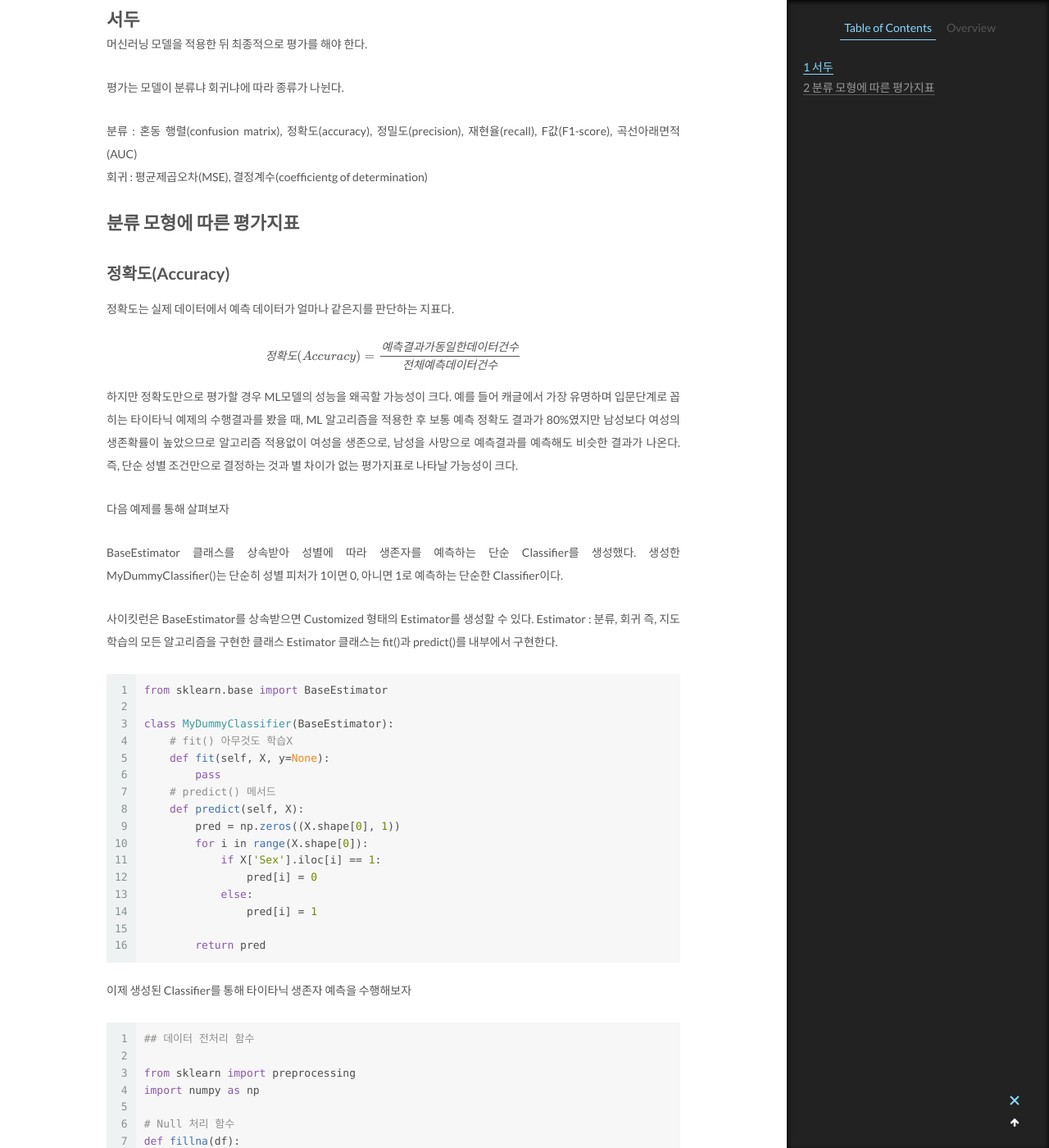
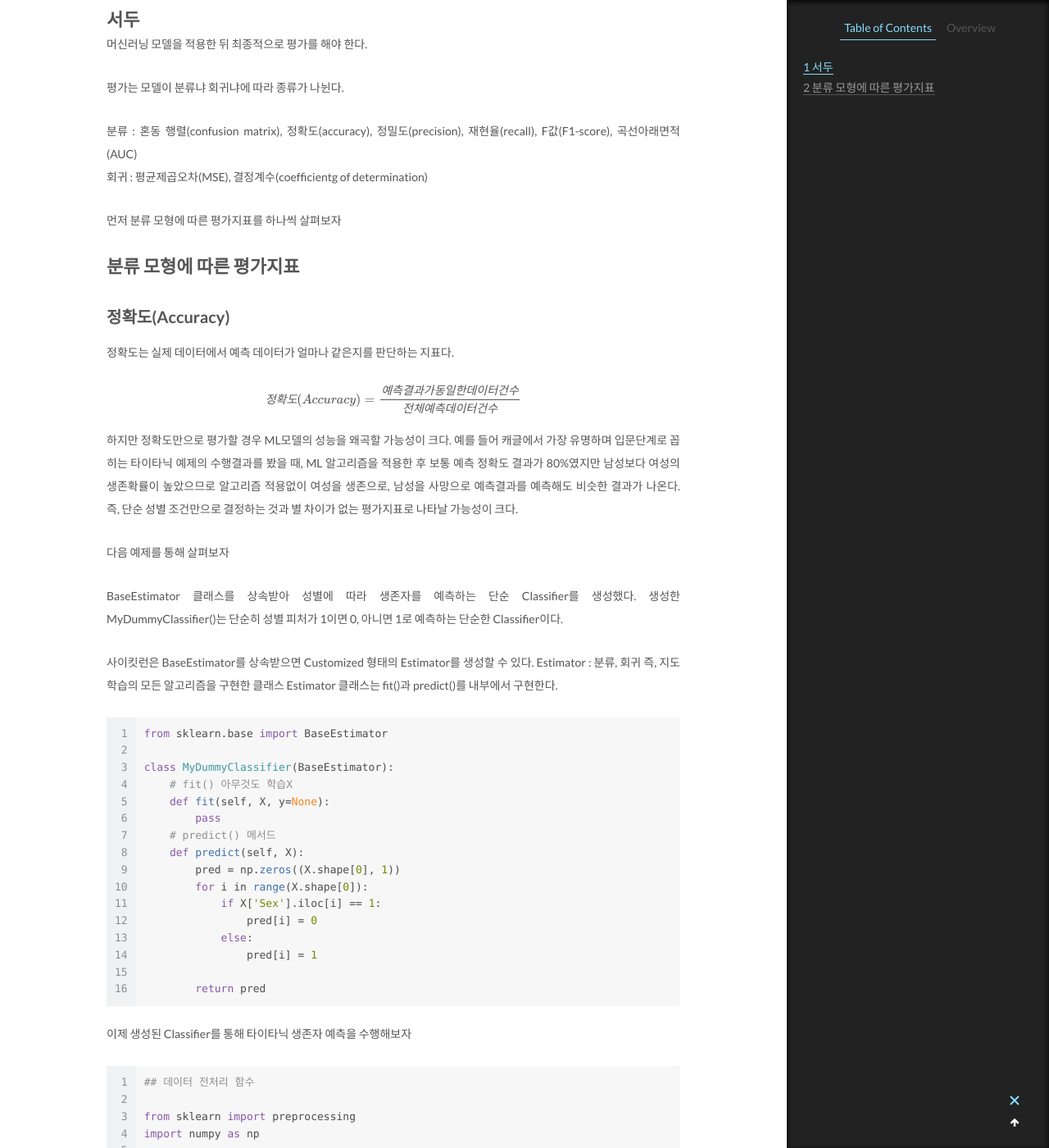
Before and after one commit to jhoonpaik/qorwlgns11123.github.io, a Jekyll site: the page built from _posts/2022-03-28-머신러닝-모델-평가지표.md, in a window 1280 px wide and 1400 px high, scrolled down 460 px. Shown: the whole window at 82% size. Built offline with Jekyll 4.4.1, drawn with Linux system fonts in a browser that asks for light colours; formulas are drawn with MathJax 3.

Commit message:
blog update

```diff
--- a/_posts/2022-03-28-머신러닝-모델-평가지표.md
+++ b/_posts/2022-03-28-머신러닝-모델-평가지표.md
@@ -12,6 +12,8 @@ tags:
 
 분류 : 혼동 행렬(confusion matrix), 정확도(accuracy), 정밀도(precision), 재현율(recall), F값(F1-score), 곡선아래면적(AUC)
 회귀 : 평균제곱오차(MSE), 결정계수(coefficientg of determination)
+
+먼저 분류 모형에 따른 평가지표를 하나씩 살펴보자
 
 # 분류 모형에 따른 평가지표
 
```
